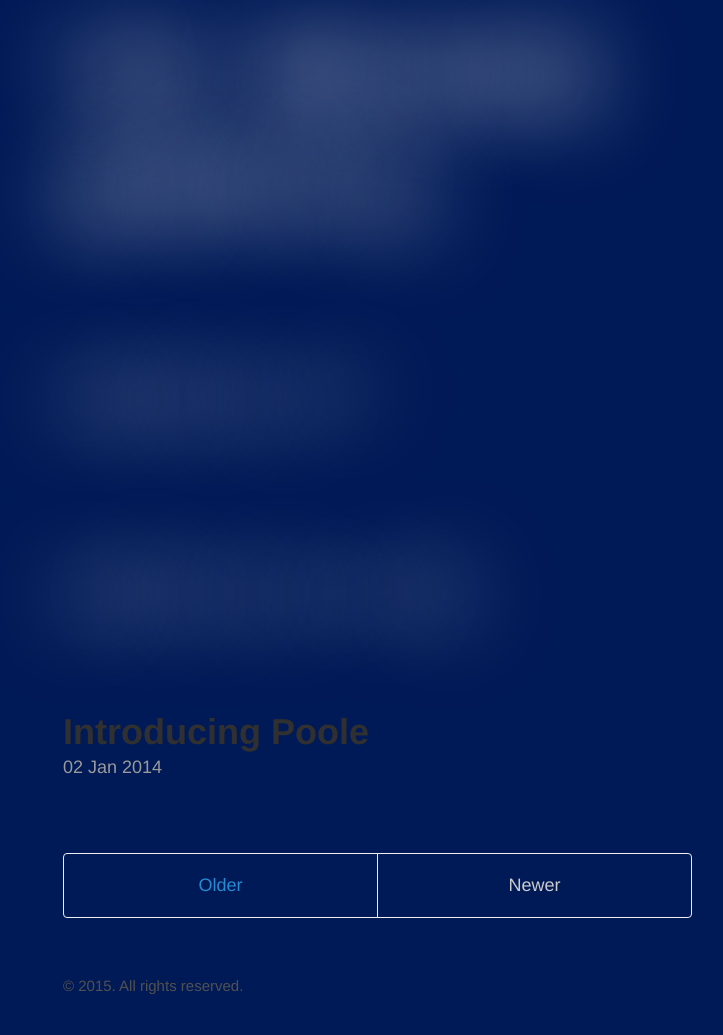
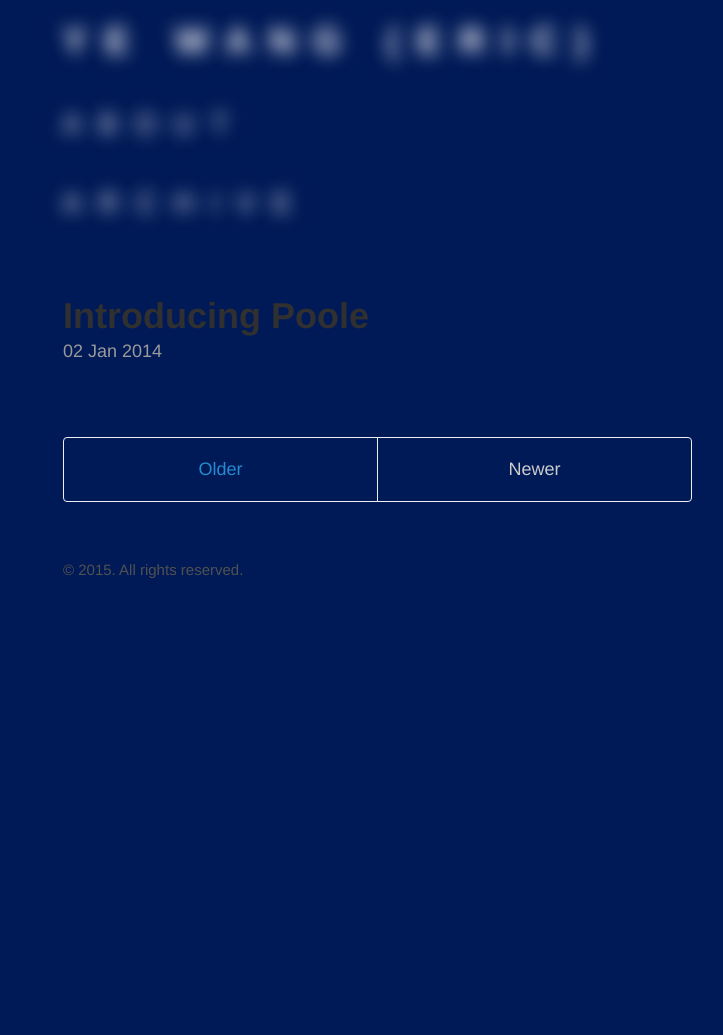
Before and after one commit to ericyewang/ericyewang.github.io, a Jekyll site: the page built from index.html, in a window 1280 px wide. Shown: the whole page, without its empty margins (262-985 px from the left). Built offline with Jekyll 4.4.1, drawn with Linux system fonts in a browser that asks for light colours; the list of posts is cut into pages by our own code; after the commit the page ends 900 px from its top, so only the background shows below that.

Commit message:
Update _masthead.scss

```diff
--- a/_sass/_masthead.scss
+++ b/_sass/_masthead.scss
@@ -12,14 +12,14 @@
   margin-top: 0;
   margin-bottom: 0;
   color: #505050;
-  font-size: 5rem;
+  font-size: 2rem;
   display: block;
 
   a {
     color: transparent;
     display: block;
     text-transform: uppercase;
-    text-shadow: 0rem 0rem 5rem #fff;
+    text-shadow: 0rem 0rem 1rem #fff;
     letter-spacing: 1rem;
     -webkit-transition: all 0.3s ease-in-out;
     -moz-transition: all 0.3s ease-in-out;
@@ -30,7 +30,7 @@
   a:hover{
 	color: #fff;
 	text-shadow: 0rem 0rem 1rem #fff;
-	padding-left: 10rem;
+	padding-left: 1rem;
 }
 
   small {
@@ -43,6 +43,6 @@
 
 .masthead-title:hover {
   a {
-  	text-shadow: 0px 0px 5px #0d1a3a;
+  	text-shadow: 0px 0px 1px #0d1a3a;
   }
 }
```
